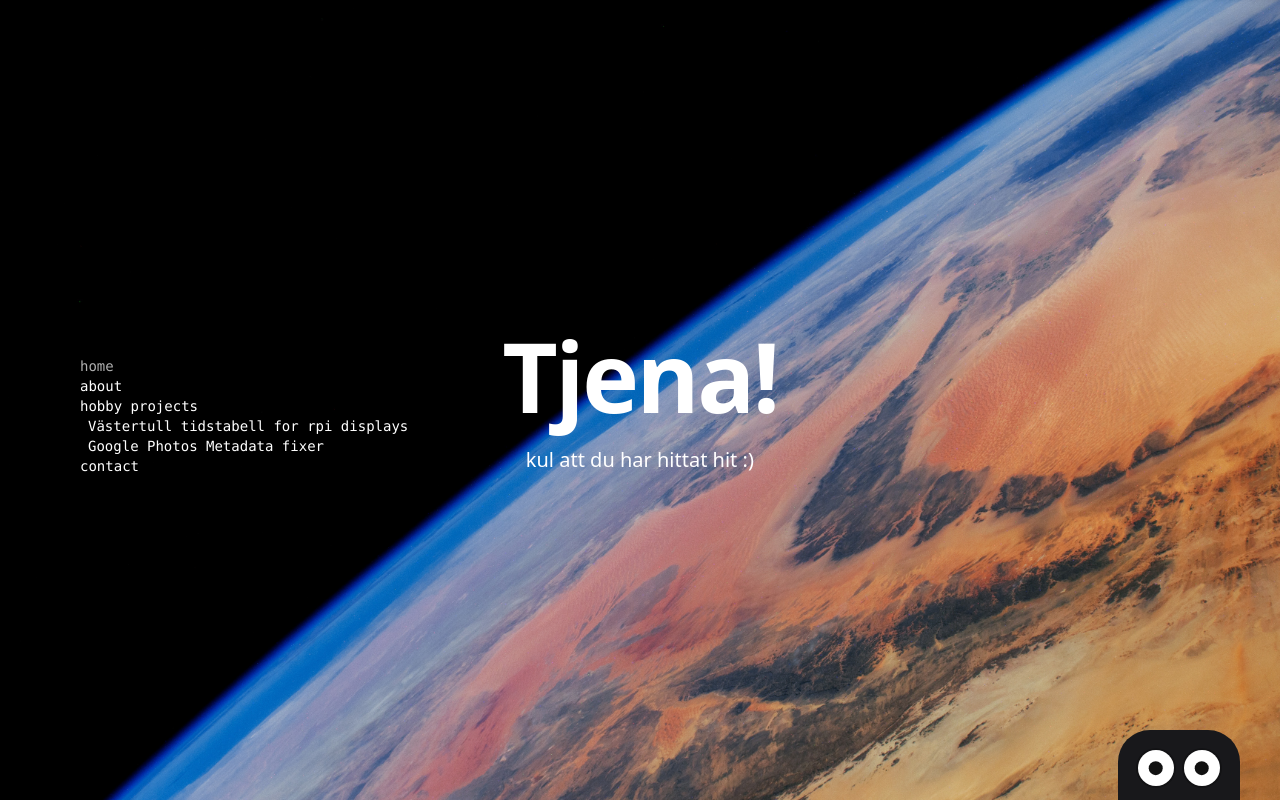
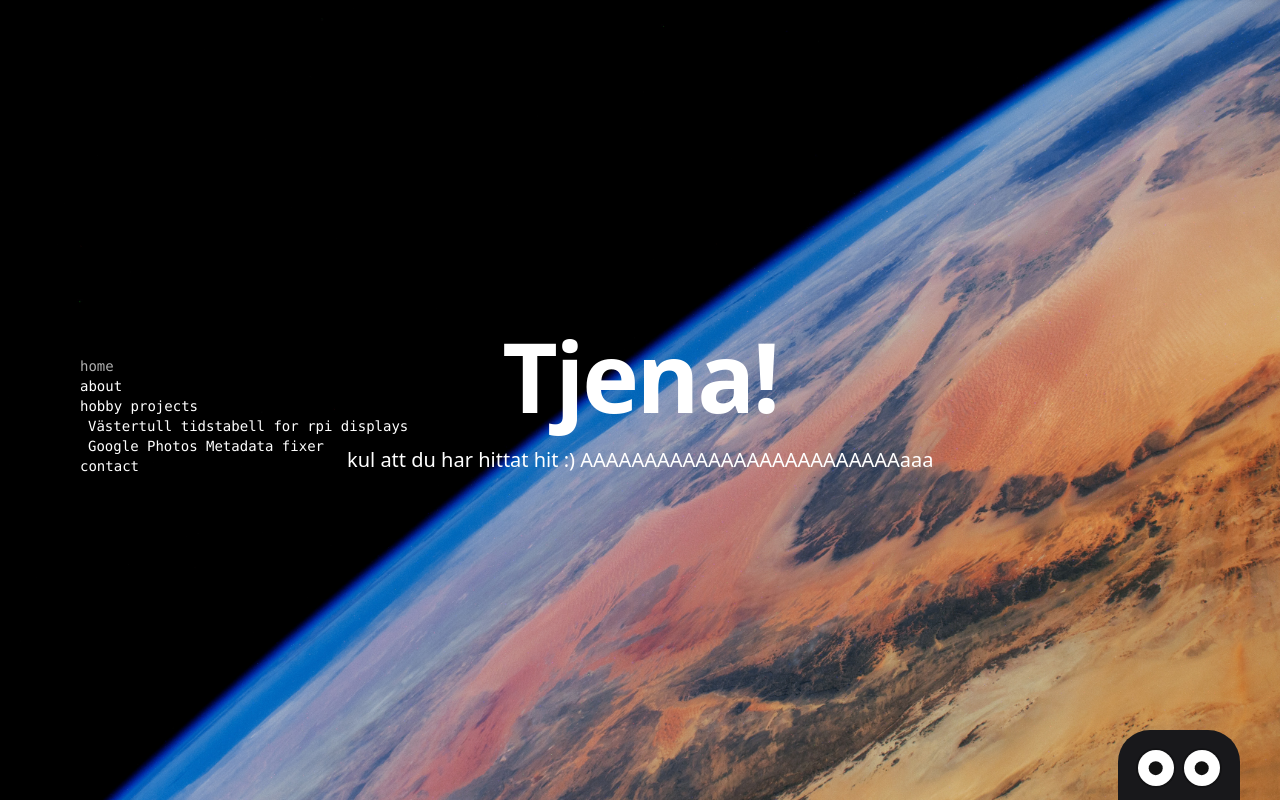
Before and after one commit to olofahren/landing-page, a SvelteKit app: page / in a window 1280 px wide. Built offline with nearby package versions, Linux system fonts and the light colour scheme.

Commit message:
fix: update subtext content for improved engagement

```diff
--- a/src/routes/+page.svelte
+++ b/src/routes/+page.svelte
@@ -20,7 +20,7 @@
         <h1 class="text-4xl md:text-8xl font-semibold tracking-tight leading-[1.05]">
             <FoldIn>Tjena!</FoldIn>
         </h1>
-        <p class="subtext mt-5 text-lg md:text-xl text-white">kul att du har hittat hit :)</p>
+        <p class="subtext mt-5 text-lg md:text-xl text-white">kul att du har hittat hit :) AAAAAAAAAAAAAAAAAAAAAAAAAaaa</p>
     </div>
 </section>
 
```
